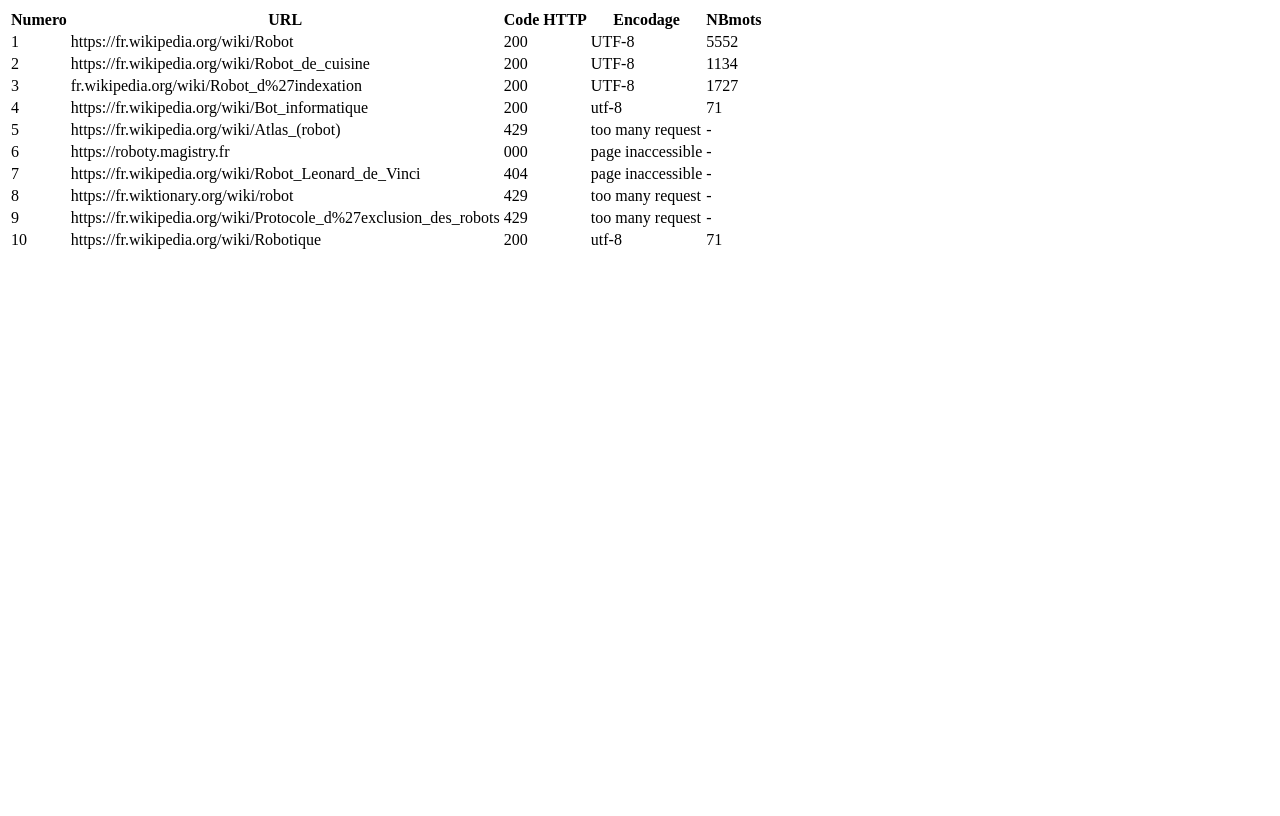
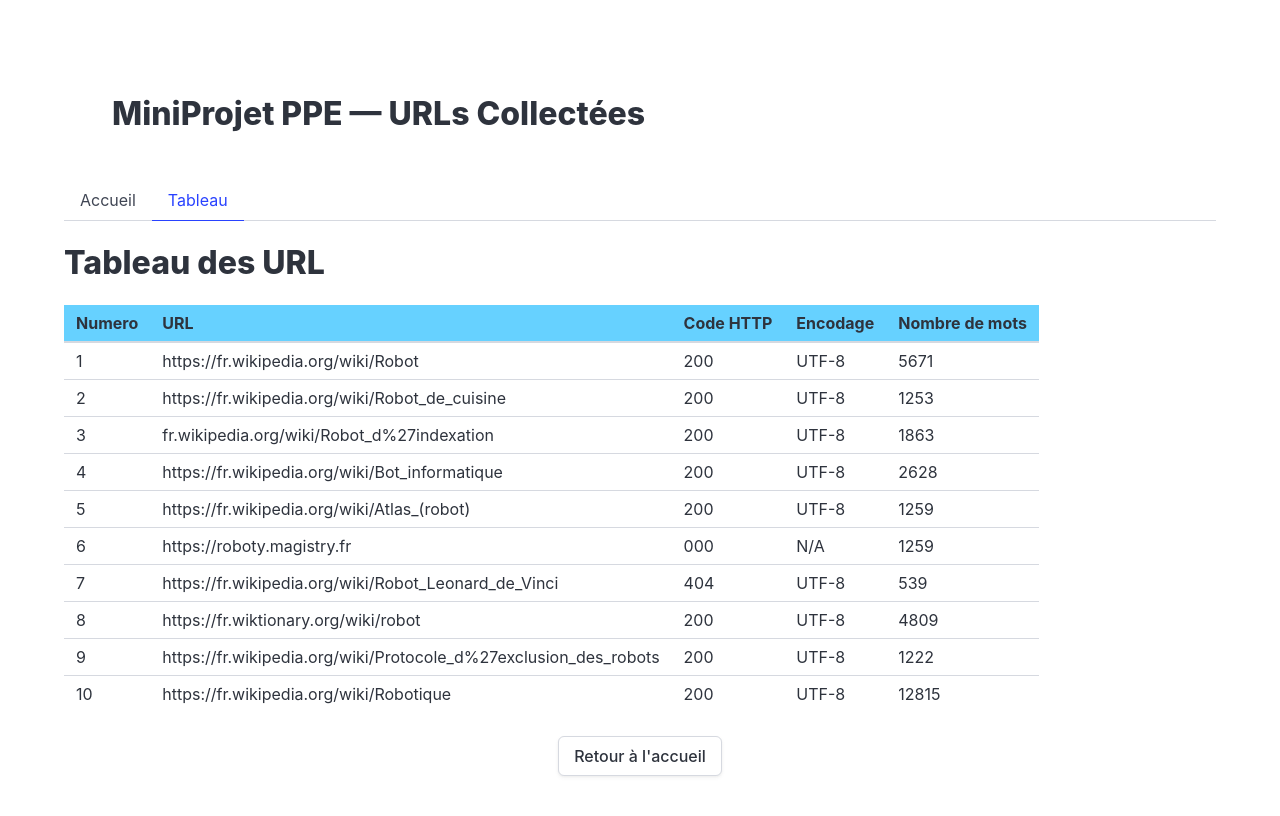
Before and after one commit to PengCHEN2001/PPE1-2025, a plain HTML site: page miniprojet/tableaux/tableau-fr.html in a window 1280 px wide. Drawn offline with nearby package versions, Linux system fonts and the light colour scheme.

Commit message:
miniprojet3

```diff
--- a/miniprojet/tableaux/tableau-fr.html
+++ b/miniprojet/tableaux/tableau-fr.html
@@ -1,58 +1,124 @@
 
 <html>
 <head>
-	<meta charset="UTF-8" />
+    <meta charset=UTF-8>
+    <title>Tableau des URLs</title>
+    <meta name=viewport content=width=device-width, initial-scale=1>
+    <link rel=stylesheet href=https://cdn.jsdelivr.net/npm/bulma@1.0.2/css/versions/bulma-no-dark-mode.min.css>
 </head>
 <body>
-<table>
+<section class=section has-background-grey>
+<div class=container has-background-white>
+
+<div class=hero has-text-centered>
+  <div class=hero-body>
+    <h1 class=title>MiniProjet PPE — URLs Collectées</h1>
+  </div>
+</div>
+
+<nav class=tabs is-centered>
+  <ul>
+    <li><a href=../../index.html>Accueil</a></li>
+    <li class=is-active><a href=tableau-fr.html>Tableau</a></li>
+  </ul>
+</nav>
+
+<div class=columns is-centered>
+  <div class=column is-two-thirds>
+    <div class=block>
+      <h3 class=title is-4 has-background-info has-text-white has-text-weight-semibold>Tableau des URL</h3>
+      <div class=table-container>
+        <table class=table is-bordered is-hoverable is-striped is-fullwidth>
+          <thead class=has-background-info has-text-white>
             <tr>
               <th>Numero</th>
               <th>URL</th>
               <th>Code HTTP</th>
               <th>Encodage</th>
-		<th>NBmots</th>
+              <th>Nombre de mots</th>
             </tr>
-
+          </thead>
             <tr>
-			<td>1</td><td>https://fr.wikipedia.org/wiki/Robot</td><td>200</td><td>UTF-8</td><td>5552</td>
+                <td>1</td>
+                <td>https://fr.wikipedia.org/wiki/Robot</td>
+                <td>200</td>
+                <td>UTF-8</td>
+                <td>5671</td>
             </tr>
-
             <tr>
-			<td>2</td><td>https://fr.wikipedia.org/wiki/Robot_de_cuisine</td><td>200</td><td>UTF-8</td><td>1134</td>
+                <td>2</td>
+                <td>https://fr.wikipedia.org/wiki/Robot_de_cuisine</td>
+                <td>200</td>
+                <td>UTF-8</td>
+                <td>1253</td>
             </tr>
-
             <tr>
-			<td>3</td><td>fr.wikipedia.org/wiki/Robot_d%27indexation</td><td>200</td><td>UTF-8</td><td>1727</td>
+                <td>3</td>
+                <td>fr.wikipedia.org/wiki/Robot_d%27indexation</td>
+                <td>200</td>
+                <td>UTF-8</td>
+                <td>1863</td>
             </tr>
-
             <tr>
-			<td>4</td><td>https://fr.wikipedia.org/wiki/Bot_informatique</td><td>200</td><td>utf-8</td><td>71</td>
+                <td>4</td>
+                <td>https://fr.wikipedia.org/wiki/Bot_informatique</td>
+                <td>200</td>
+                <td>UTF-8</td>
+                <td>2628</td>
             </tr>
-
             <tr>
-			<td>5</td><td>https://fr.wikipedia.org/wiki/Atlas_(robot)</td><td>429</td><td>too many request</td><td>-</td>
+                <td>5</td>
+                <td>https://fr.wikipedia.org/wiki/Atlas_(robot)</td>
+                <td>200</td>
+                <td>UTF-8</td>
+                <td>1259</td>
             </tr>
-
             <tr>
-			<td>6</td><td>https://roboty.magistry.fr</td><td>000</td><td>page inaccessible</td><td>-</td>
+                <td>6</td>
+                <td>https://roboty.magistry.fr</td>
+                <td>000</td>
+                <td>N/A</td>
+                <td>1259</td>
             </tr>
-
             <tr>
-			<td>7</td><td>https://fr.wikipedia.org/wiki/Robot_Leonard_de_Vinci</td><td>404</td><td>page inaccessible</td><td>-</td>
+                <td>7</td>
+                <td>https://fr.wikipedia.org/wiki/Robot_Leonard_de_Vinci</td>
+                <td>404</td>
+                <td>UTF-8</td>
+                <td>539</td>
             </tr>
-
             <tr>
-			<td>8</td><td>https://fr.wiktionary.org/wiki/robot</td><td>429</td><td>too many request</td><td>-</td>
+                <td>8</td>
+                <td>https://fr.wiktionary.org/wiki/robot</td>
+                <td>200</td>
+                <td>UTF-8</td>
+                <td>4809</td>
             </tr>
-
             <tr>
-			<td>9</td><td>https://fr.wikipedia.org/wiki/Protocole_d%27exclusion_des_robots</td><td>429</td><td>too many request</td><td>-</td>
+                <td>9</td>
+                <td>https://fr.wikipedia.org/wiki/Protocole_d%27exclusion_des_robots</td>
+                <td>200</td>
+                <td>UTF-8</td>
+                <td>1222</td>
             </tr>
-
             <tr>
-			<td>10</td><td>https://fr.wikipedia.org/wiki/Robotique</td><td>200</td><td>utf-8</td><td>71</td>
+                <td>10</td>
+                <td>https://fr.wikipedia.org/wiki/Robotique</td>
+                <td>200</td>
+                <td>UTF-8</td>
+                <td>12815</td>
             </tr>
 
 		</table>
+      </div>
+    </div>
+    <p class=has-text-centered>
+      <a class=button is-link href=../../index.html>Retour à l'accueil</a>
+    </p>
+  </div>
+</div>
+
+</div>
+</section>
 </body>
 </html>
```
Also changed, not shown: index.html (+60 -5 lines), 2 other files. Lines whose indentation alone changed are shown as unchanged.
